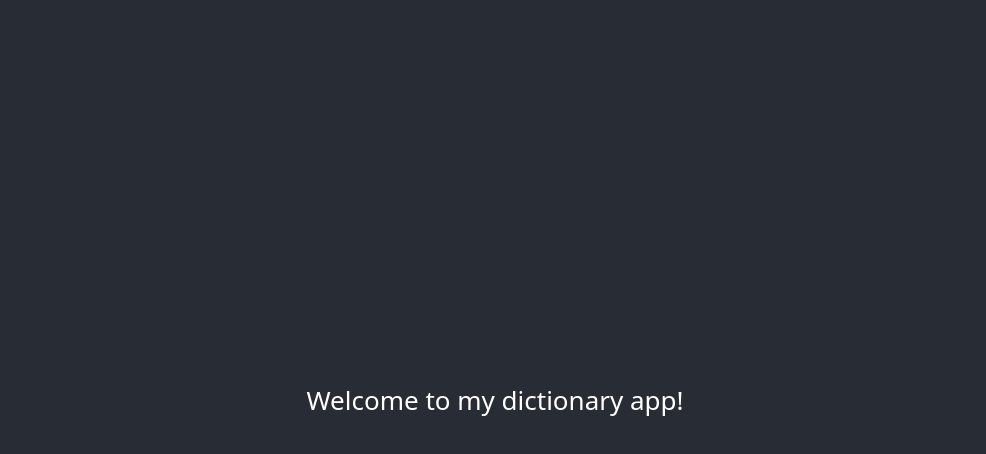
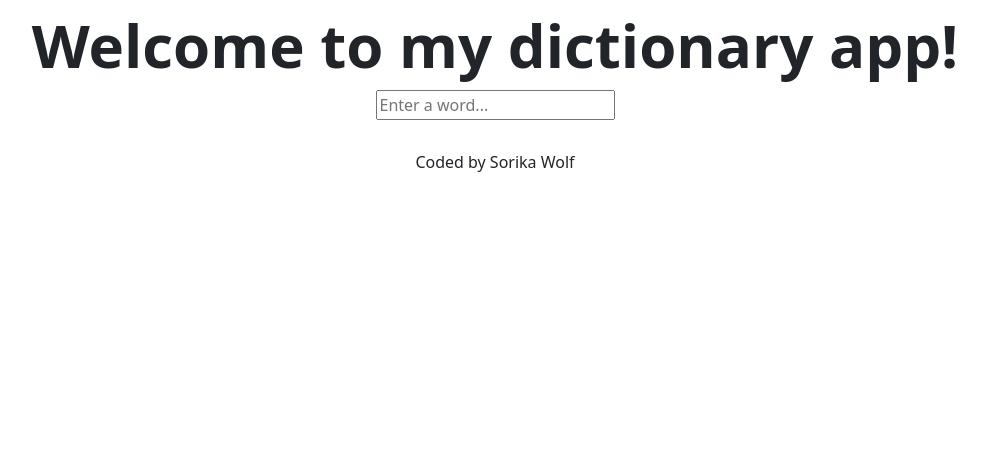
Before and after one commit to sorikawolf/dictionay_app_sorika, a React (Create React App) app: page / in a window 1280 px wide. Shown: the top 454 px of the page, without its empty margins (145-1131 px from the left). Built offline with nearby package versions, Linux system fonts and the light colour scheme.

Commit message:
created Dictionary component with basic search form

```diff
--- a/src/App.css
+++ b/src/App.css
@@ -1,38 +1,10 @@
-.App {
+.App-header {
   text-align: center;
+  font-weight: bold;
+  font-size: 60px;
 }
 
-.App-logo {
-  height: 40vmin;
-  pointer-events: none;
+.App footer {
+  text-align: center;
+  margin: 30px 0;
 }
-
-@media (prefers-reduced-motion: no-preference) {
-  .App-logo {
-    animation: App-logo-spin infinite 20s linear;
-  }
-}
-
-.App-header {
-  background-color: #282c34;
-  min-height: 100vh;
-  display: flex;
-  flex-direction: column;
-  align-items: center;
-  justify-content: center;
-  font-size: calc(10px + 2vmin);
-  color: white;
-}
-
-.App-link {
-  color: #61dafb;
-}
-
-@keyframes App-logo-spin {
-  from {
-    transform: rotate(0deg);
-  }
-  to {
-    transform: rotate(360deg);
-  }
-}
--- a/src/App.js
+++ b/src/App.js
@@ -1,9 +1,12 @@
 import "./App.css";
+import Dictionary from "./Dictionary";
 
 function App() {
   return (
     <div className="App">
       <header className="App-header">Welcome to my dictionary app!</header>
+      <Dictionary />
+      <footer>Coded by Sorika Wolf</footer>
     </div>
   );
 }
--- /dev/null
+++ b/src/Dictionary.js
@@ -0,0 +1,29 @@
+import React, { useState } from "react";
+
+import "./Dictionary.css";
+
+export default function Dictionary() {
+  const [keyword, setKeyword] = useState(null);
+
+  function search(event) {
+    event.preventDefault();
+    alert(`Searching for ${keyword}`);
+  }
+
+  function handleKeywordChange(event) {
+    setKeyword(event.target.value);
+  }
+
+  return (
+    <div className="Dictionary text-center">
+      <form onSubmit={search}>
+        <input
+          type="search"
+          autofocus={true}
+          placeholder="Enter a word..."
+          onChange={handleKeywordChange}
+        />
+      </form>
+    </div>
+  );
+}
```
Also changed, not shown: src/Dictionary.css (added).
